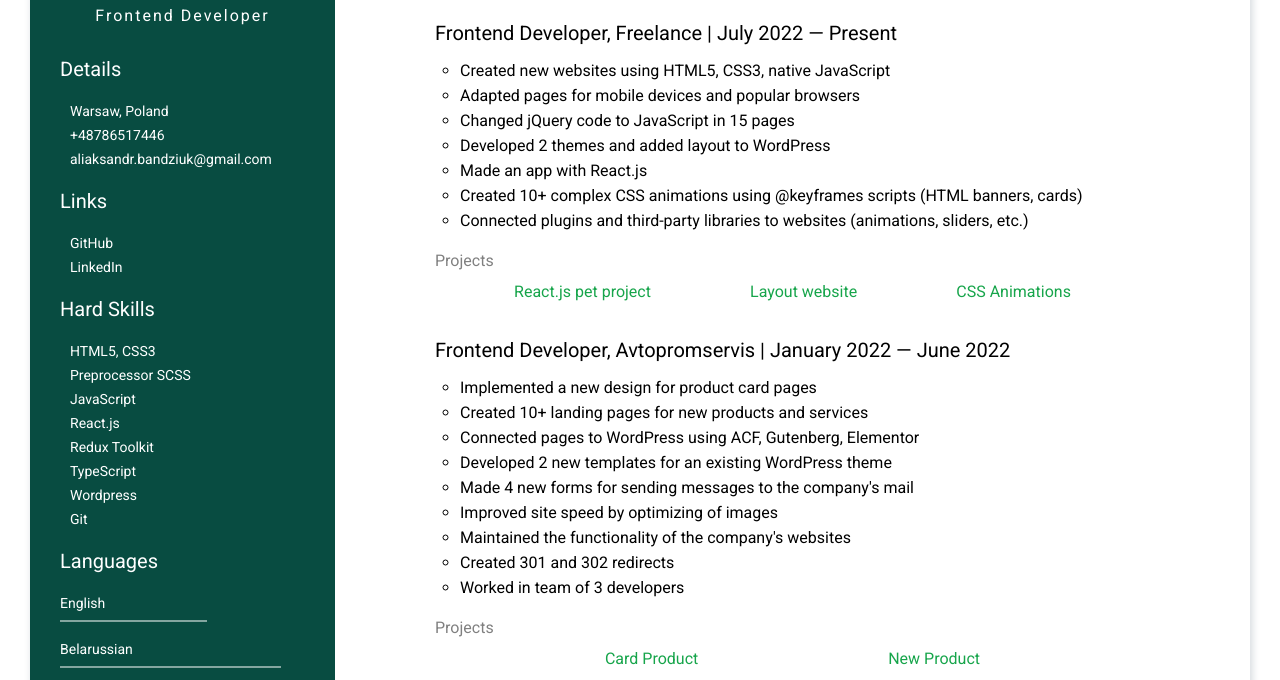
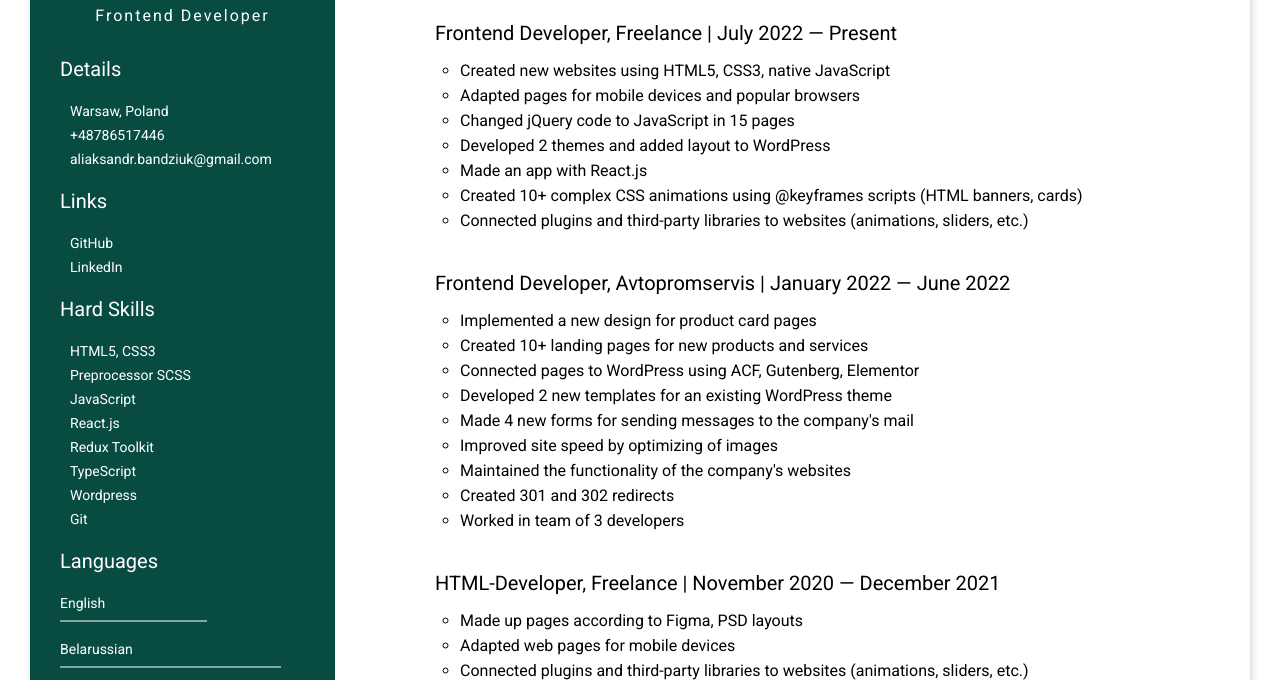
Before and after one commit to aliaksandr-bandziuk/cv-html, a plain HTML site: page index.html in a window 1280 px wide. Shown: the part 272-952 px from the top of the page. Drawn offline with Linux system fonts and the light colour scheme.

Commit message:
feat: edit content

```diff
--- a/index.html
+++ b/index.html
@@ -90,18 +90,6 @@
                 <li>Created 10+ complex CSS animations using @keyframes scripts (HTML banners, cards)</li>
                 <li>Connected plugins and third-party libraries to websites (animations, sliders, etc.)</li>
               </ul>
-              <h3 class="projects-title">Projects</h3>
-              <div class="projects">
-                <div class="project">
-                  <a href="https://aliaksandr-bandziuk.github.io/react-pizza/">React.js pet project</a>
-                </div>
-                <div class="project">
-                  <a href="https://ucmilk.ru/about/">Layout website</a>
-                </div>
-                <div class="project">
-                  <a href="https://mwi.me/portfolio/">CSS Animations</a>
-                </div>
-              </div>
             </div>
             <div class="work">
               <h3 class="position-name">Frontend Developer, Avtopromservis | January 2022 — June 2022</h3>
@@ -117,15 +105,6 @@
                 <li>Created 301 and 302 redirects</li>
                 <li>Worked in team of 3 developers</li>
               </ul>
-              <h3 class="projects-title">Projects</h3>
-              <div class="projects">
-                <div class="project">
-                  <a href="https://lada.by/granta/">Card Product</a>
-                </div>
-                <div class="project">
-                  <a href="https://info.renault.by/koleos/">New Product</a>
-                </div>
-              </div>
             </div>
             <div class="work">
               <h3 class="position-name">HTML-Developer, Freelance | November 2020 — December 2021</h3>
```
